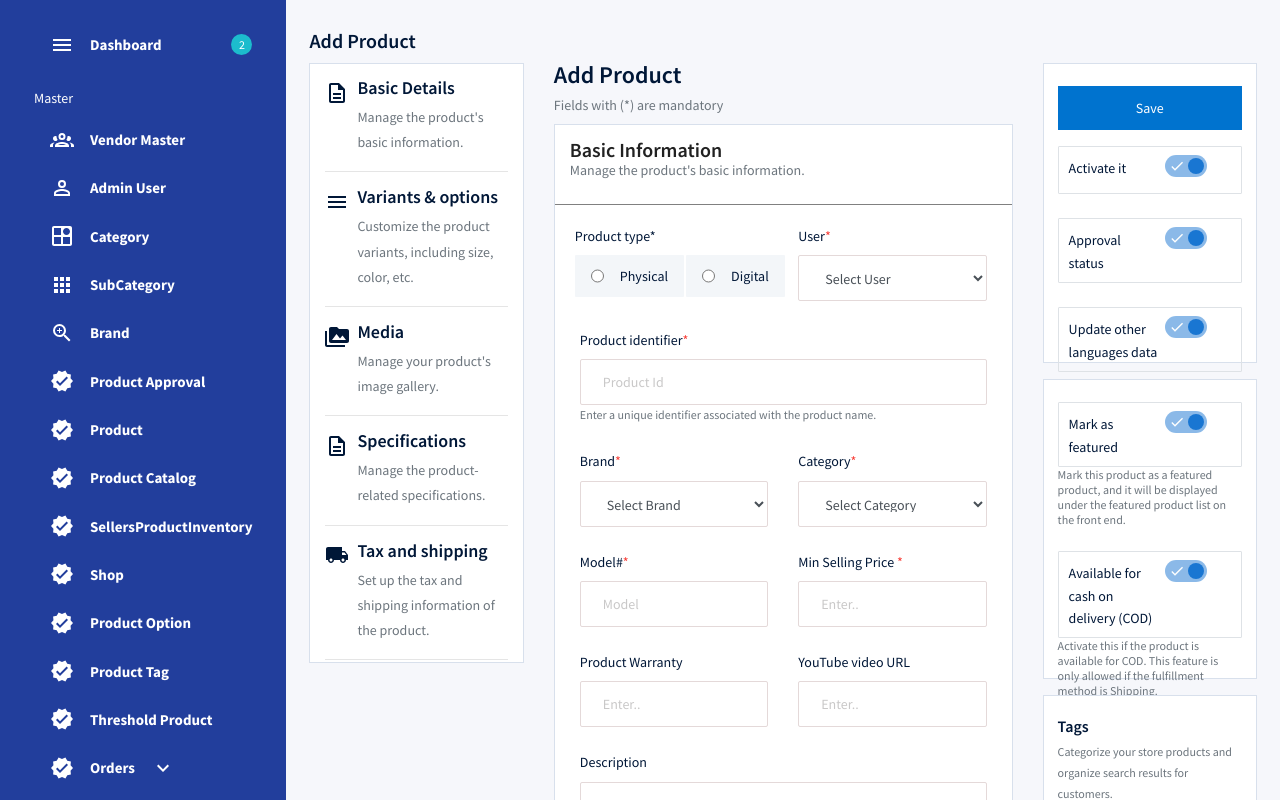
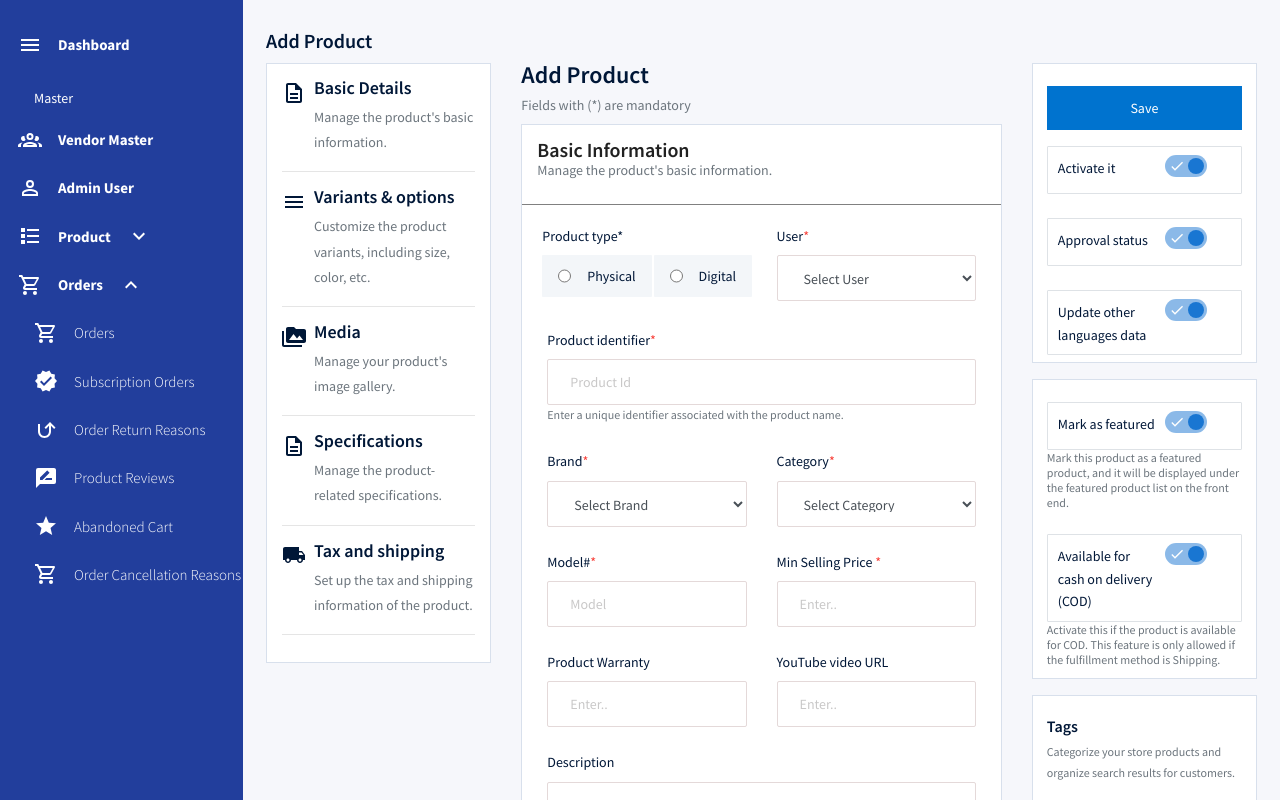
Before and after one commit to apachiwebtech/ecommerce, a React (Create React App) app: page /webapp/product in a window 1280 px wide. Shown: the top 800 px of the page. Built offline with nearby package versions, Linux system fonts and the light colour scheme; no server answers; sample sign-in values are in the browser's storage.

Commit message:
new header changes

```diff
--- a/src/AdminComponent/AdminUser.js
+++ b/src/AdminComponent/AdminUser.js
@@ -3,6 +3,8 @@ import axios from 'axios';
 import md5 from 'js-md5';
 import { Link, useNavigate } from 'react-router-dom';
 import { BASE_URL } from './BaseUrl';
+import EditIcon from "@mui/icons-material/Edit";
+import DeleteIcon from "@mui/icons-material/Delete";
 
 const AdminUser = () => {
 
@@ -236,7 +238,9 @@ const AdminUser = () => {
                                                             </td>
 
                                                             <td>
-                                                                <button className='btn btn-sm btn-danger' onClick={() => handleClick(item.id)}>Delete</button>
+                                                                <EditIcon />
+                                                                <DeleteIcon style={{ color: "red" }} onClick={() => handleClick(item.id)} />
+                                                                {/* <button className='btn btn-sm btn-danger' onClick={() => handleClick(item.id)}>Delete</button> */}
                                                             </td>
                                                             {confirmationVisibleMap[item.id] && (
                                                                 <div className='confirm-delete'>
--- a/src/AdminComponent/Brand.js
+++ b/src/AdminComponent/Brand.js
@@ -222,8 +222,8 @@ const Brand = () => {
                                                             </td>
 
                                                             <td>
-                                                            <Link><EditIcon /></Link>
-                                                            <Link style={{color : "red"}}><DeleteIcon /></Link>
+                                                                <Link><EditIcon /></Link>
+                                                                <Link style={{ color: "red" }}><DeleteIcon /></Link>
                                                                 {/* <button className='btn btn-sm btn-danger' onClick={() => handleClick(item.id)}>Delete</button> */}
                                                             </td>
                                                             {confirmationVisibleMap[item.id] && (
--- a/src/AdminComponent/Header.js
+++ b/src/AdminComponent/Header.js
@@ -6,43 +6,46 @@ import { mdiAccountGroupOutline } from '@mdi/js';
 import { mdiAccountOutline } from '@mdi/js'
 import { ExpandLess, ExpandMore, Star } from '@mui/icons-material';
 import { Collapse } from '@mui/material';
+import { mdiFormatListBulletedSquare } from '@mdi/js';
+import { mdiStore } from '@mdi/js';
+import { mdiTagTextOutline } from '@mdi/js';
+import ProductionQuantityLimitsIcon from '@mui/icons-material/ProductionQuantityLimits';
+import { mdiMap } from '@mdi/js';
+import { mdiCartOutline } from '@mdi/js';
+import { mdiArrowUUpRight } from '@mdi/js';
+import { mdiMessageDraw } from '@mdi/js';
+import { mdiArchive } from '@mdi/js';
+
 const Header = () => {
 
 
-  const [open, setOpen] = React.useState(false);
+  const [open, setOpen] = React.useState(true);
+  const [open2, setOpen2] = React.useState(false);
 
   const handleClick = () => {
     setOpen(!open);
   };
 
+  const handleClick2 = () => {
+    setOpen2(!open2);
+  };
+
   return (
-    <nav className="sidebar sidebar-offcanvas" id="sidebar" wordBreak= 'break-word' overflowWrap= 'break-word'>
+    <nav className="sidebar sidebar-offcanvas" id="sidebar" wordBreak='break-word' overflowWrap='break-word'>
       <ul className="nav">
 
         <li className="nav-item">
           <Link className="nav-link" to="/webapp">
             <Icon path={mdiMenu} size={1} className='mx-3' />
             <span className="menu-title">Dashboard</span>
-            <div className="badge badge-info badge-pill">2</div>
+            {/* <div className="badge badge-info badge-pill">2</div> */}
           </Link>
         </li>
         <li className="nav-item sidebar-category">
           <p>Master</p>
           <span></span>
         </li>
-        <li className="nav-item">
-          {/* <a className="nav-link" data-toggle="collapse" href="#ui-basic" aria-expanded="false" aria-controls="ui-basic">
 
-            <span className="menu-title">Master</span>
-            <i className="menu-arrow"></i>
-          </a> */}
-          <div className="collapse" id="ui-basic">
-            <ul className="nav flex-column sub-menu">
-              <li className="nav-item"> Buttons</li>
-              <li className="nav-item">Typography</li>
-            </ul>
-          </div>
-        </li>
         <li className="nav-item">
           <Link className="nav-link" to="/webapp/vendormaster">
             <Icon path={mdiAccountGroupOutline} size={1} className='mx-3' />
@@ -53,6 +56,32 @@ const Header = () => {
           <Link className="nav-link" to='/webapp/adminuser'>
             <Icon path={mdiAccountOutline} size={1} className='mx-3' />
             <span className="menu-title">Admin User</span>
+          </Link>
+        </li>
+
+
+        {/* <li className="nav-item">
+          <Link className="nav-link" to='' onClick={handleClick}>
+            <Icon path={mdiCheckDecagram} size={1} className='mx-3' />
+            <span className="menu-title">Product </span>
+          </Link>
+        </li> */}
+        <li className="nav-item" onClick={handleClick2}>
+          <div className="nav-link" >
+            <Icon path={mdiFormatListBulletedSquare} size={1} className='mx-3' />
+            <span className="menu-title">Product</span>
+            {open2 ? <ExpandLess className='mx-3' /> : <ExpandMore className='mx-3' />}
+          </div>
+
+
+
+        </li>
+        <Collapse in={open2} timeout="auto" unmountOnExit>
+          <ul className='inner-item'>
+            <li className="nav-item">
+              <Link className="nav-link" to='/webapp/product_catalog'>
+                <Icon path={mdiMap} size={1} className='mx-3' />
+                <span className="menu-title">Product Catalog</span>
               </Link>
             </li>
             <li className="nav-item">
@@ -80,27 +109,15 @@ const Header = () => {
               </Link>
             </li>
             <li className="nav-item">
-          <Link className="nav-link" to='/webapp/product'>
-            <Icon path={mdiCheckDecagram} size={1} className='mx-3' />
-            <span className="menu-title">Product </span>
-          </Link>
-        </li>
-
-        <li className="nav-item">
-          <Link className="nav-link" to='/webapp/product_catalog'>
-            <Icon path={mdiCheckDecagram} size={1} className='mx-3' />
-            <span className="menu-title">Product Catalog</span>
-          </Link>
-        </li>
-        <li className="nav-item">
               <Link className="nav-link" to='/webapp/SellersProductInventory'>
-            <Icon path={mdiCheckDecagram} size={1} className='mx-3' />
+              <Icon path={mdiArchive} size={1} className='mx-3' />
                 <span className="menu-title">SellersProductInventory</span>
               </Link>
             </li>
             <li className="nav-item">
               <Link className="nav-link" to='/webapp/shop'>
-            <Icon path={mdiCheckDecagram} size={1} className='mx-3' />
+                <Icon path={mdiStore} size={1} className='mx-3' />
+
                 <span className="menu-title">Shop</span>
               </Link>
             </li>
@@ -112,28 +129,46 @@ const Header = () => {
             </li>
             <li className="nav-item">
               <Link className="nav-link" to='/webapp/producttag'>
-            <Icon path={mdiCheckDecagram} size={1} className='mx-3' />
+                <Icon path={mdiTagTextOutline} size={1} className='mx-3' />
+                {/* <Icon path={mdiCheckDecagram} size={1}  /> */}
                 <span className="menu-title">Product Tag</span>
               </Link>
             </li>
             <li className="nav-item">
               <Link className="nav-link" to='/webapp/thresholdproduct'>
-            <Icon path={mdiCheckDecagram} size={1} className='mx-3' />
+                {/* <Icon path={mdiCheckDecagram} size={1} className='mx-3' /> */}
+                <ProductionQuantityLimitsIcon className='mx-3' />
                 <span className="menu-title">Threshold Product</span>
               </Link>
             </li>
+          </ul>
+        </Collapse>
+
+
+
+
+
+
+
+
+
+
 
         <li className="nav-item" onClick={handleClick}>
           <Link className="nav-link" to='/webapp/thresholdproduct'>
-            <Icon path={mdiCheckDecagram} size={1} className='mx-3' />
+            <Icon path={mdiCartOutline} size={1} className='mx-3' />
             <span className="menu-title">Orders</span>
             {open ? <ExpandLess className='mx-3' /> : <ExpandMore className='mx-3' />}
           </Link>
+
+
+        </li>
         <Collapse in={open} timeout="auto" unmountOnExit>
-            <ul>
+          <ul className='inner-item'>
             <li className="nav-item">
               <Link className="nav-link" to='/webapp/thresholdproduct'>
-                  <Icon path={mdiCheckDecagram} size={1} className='mx-3' />
+
+                <Icon path={mdiCartOutline} size={1} className='mx-3' />
                 <span className="menu-title">Orders</span>
               </Link>
             </li>
@@ -143,21 +178,16 @@ const Header = () => {
                 <span className="menu-title">Subscription Orders</span>
               </Link>
             </li>
+
             <li className="nav-item">
               <Link className="nav-link" to='/webapp/thresholdproduct'>
-                  <Icon path={mdiCheckDecagram} size={1} className='mx-3' />
-                  <span className="menu-title">Order Cancellation Reasons</span>
-                </Link>
-              </li>
-              <li className="nav-item">
-                <Link className="nav-link" to='/webapp/thresholdproduct'>
-                  <Icon path={mdiCheckDecagram} size={1} className='mx-3' />
+                <Icon path={mdiArrowUUpRight} size={1} className='mx-3' />
                 <span className="menu-title">Order Return Reasons</span>
               </Link>
             </li>
             <li className="nav-item">
               <Link className="nav-link" to='/webapp/thresholdproduct'>
-                  <Icon path={mdiCheckDecagram} size={1} className='mx-3' />
+                <Icon path={mdiMessageDraw} size={1} className='mx-3' />
                 <span className="menu-title">Product Reviews</span>
               </Link>
             </li>
@@ -167,45 +197,16 @@ const Header = () => {
                 <span className="menu-title">Abandoned Cart</span>
               </Link>
             </li>
+            <li className="nav-item">
+              <Link className="nav-link" to='/webapp/thresholdproduct'>
+                <Icon path={mdiCartOutline} size={1} className='mx-3' />
+                <span className="menu-title">Order Cancellation Reasons</span>
+              </Link>
+            </li>
           </ul>
         </Collapse>
-        </li>
 
-        {/* <li className="nav-item sidebar-category">
-          <p>Pages</p>
-          <span></span>
-        </li>
-        <li className="nav-item">
-          <a className="nav-link" data-toggle="collapse" href="#auth" aria-expanded="false" aria-controls="auth">
-            <i className="mdi mdi-account menu-icon"></i>
-            <span className="menu-title">User Pages</span>
-            <i className="menu-arrow"></i>
-          </a>
-          <div className="collapse" id="auth">
-            <ul className="nav flex-column sub-menu">
-              <li className="nav-item"> <a className="nav-link" href="pages/samples/login.html"> Login </a></li>
-              <li className="nav-item"> <a className="nav-link" href="pages/samples/login-2.html"> Login 2 </a></li>
-              <li className="nav-item"> <a className="nav-link" href="pages/samples/register.html"> Register </a></li>
-              <li className="nav-item"> <a className="nav-link" href="pages/samples/register-2.html"> Register 2 </a></li>
-              <li className="nav-item"> <a className="nav-link" href="pages/samples/lock-screen.html"> Lockscreen </a></li>
-            </ul>
-          </div>
-        </li>
-        <li className="nav-item sidebar-category">
-          <p>Apps</p>
-          <span></span>
-        </li>
-        <li className="nav-item">
-          <a className="nav-link" href="docs/documentation.html">
-            <i className="mdi mdi-file-document-box-outline menu-icon"></i>
-            <span className="menu-title">Documentation</span>
-          </a>
-        </li>
-        <li className="nav-item">
-          <a className="nav-link" href="http://www.bootstrapdash.com/demo/spica/template/">
-            <button className="btn bg-danger btn-sm menu-title">Upgrade to pro</button>
-          </a>
-        </li> */}
+
       </ul>
     </nav>
   )
--- a/src/AdminComponent/Product.js
+++ b/src/AdminComponent/Product.js
@@ -32,6 +32,7 @@ const Product = () => {
         console.log(err);
       });
   }
+
 
   useEffect(() => {
     getcatData();
@@ -620,7 +621,7 @@ const Product = () => {
                           <button
                             type="button"
                             class="browse-button"
-                            onclick="$('#hiddenMediaFrmFileJs').click();"
+
                           >
                             <strong> Upload images(s)</strong>
                             <span class="text-muted form-text">
--- a/src/AdminComponent/Product_Catalog.js
+++ b/src/AdminComponent/Product_Catalog.js
@@ -138,10 +138,11 @@ const Product_Catalog = () => {
                       <p class="card-description">List Of Products</p>
                     </div>
                     <div>
-                      <Link to="/webapp/product">
-                        {/* <button className=" btn btn-primary">Add Product</button> */}
+                      {/* <Link to="/webapp/product">
+                        <button className=" btn btn-primary">Add Product</button>
                         <Button variant="outlined" size="medium"><AddCircleOutlineIcon  style={{fontSize : "16px"}}/> Add Product</Button>
-                      </Link>
+                      </Link> */}
+                      <Link to="/webapp/product" ><button className=' btn btn-primary'>Add Product</button></Link>
                     </div>
                   </div>
 
--- a/src/AdminComponent/SubCategory.js
+++ b/src/AdminComponent/SubCategory.js
@@ -4,6 +4,8 @@ import { Link } from 'react-router-dom';
 import { BASE_URL } from './BaseUrl';
 import TextField from '@mui/material/TextField';
 import Autocomplete from '@mui/material/Autocomplete';
+import EditIcon from "@mui/icons-material/Edit";
+import DeleteIcon from "@mui/icons-material/Delete";
 
 const SubCategory = () => {
     const [confirmationVisibleMap, setConfirmationVisibleMap] = useState({});
@@ -200,7 +202,7 @@ const SubCategory = () => {
                                                     return (
                                                         <tr key={index}>
                                                             <td>
-                                                                {item.id}
+                                                                {index + 1}
                                                             </td>
                                                             <td>
                                                                 {item.title}
@@ -208,7 +210,9 @@ const SubCategory = () => {
 
 
                                                             <td>
-                                                                <button className='btn btn-sm btn-danger' onClick={() => handleClick(item.id)}>Delete</button>
+                                                                <EditIcon />
+                                                                <DeleteIcon style={{color :"red"}} onClick={() => handleClick(item.id)}/>
+                                                                {/* <button className='btn btn-sm btn-danger' >Delete</button> */}
                                                             </td>
                                                             {confirmationVisibleMap[item.id] && (
                                                                 <div className='confirm-delete'>
--- a/src/AdminComponent/VendorMaster.js
+++ b/src/AdminComponent/VendorMaster.js
@@ -2,6 +2,8 @@ import axios from 'axios'
 import React, { useEffect, useState } from 'react'
 import { Link } from 'react-router-dom'
 import { BASE_URL } from './BaseUrl'
+import EditIcon from "@mui/icons-material/Edit";
+import DeleteIcon from "@mui/icons-material/Delete";
 
 const VendorMaster = () => {
     const [vendordata, setVendorData] = useState([])
@@ -124,7 +126,9 @@ const VendorMaster = () => {
                                                                 {item.address}
                                                             </td>
                                                             <td>
-                                                                <button className='btn btn-sm btn-danger' onClick={() => handleClick(item.id)}>Delete</button>
+                                                            <EditIcon />
+                                                                <DeleteIcon style={{ color: "red" }} onClick={() => handleClick(item.id)} />
+                                                                {/* <button className='btn btn-sm btn-danger' onClick={() => handleClick(item.id)}>Delete</button> */}
                                                             </td>
                                                             {confirmationVisibleMap[item.id] && (
                                                                 <div className='confirm-delete'>
--- a/src/App.css
+++ b/src/App.css
@@ -199,3 +199,10 @@
   text-overflow: ellipsis;
   color: rgba(0,0,0,0.87);
 }
+li{
+  list-style: none;
+}
+.inner-item span{
+  font-size: 15px !important;
+  font-weight: 200 !important;
+}
```
Also changed, not shown: src/AdminComponent/Category.js (+11 -8 lines), src/index.css. Lines whose indentation alone changed are shown as unchanged.
